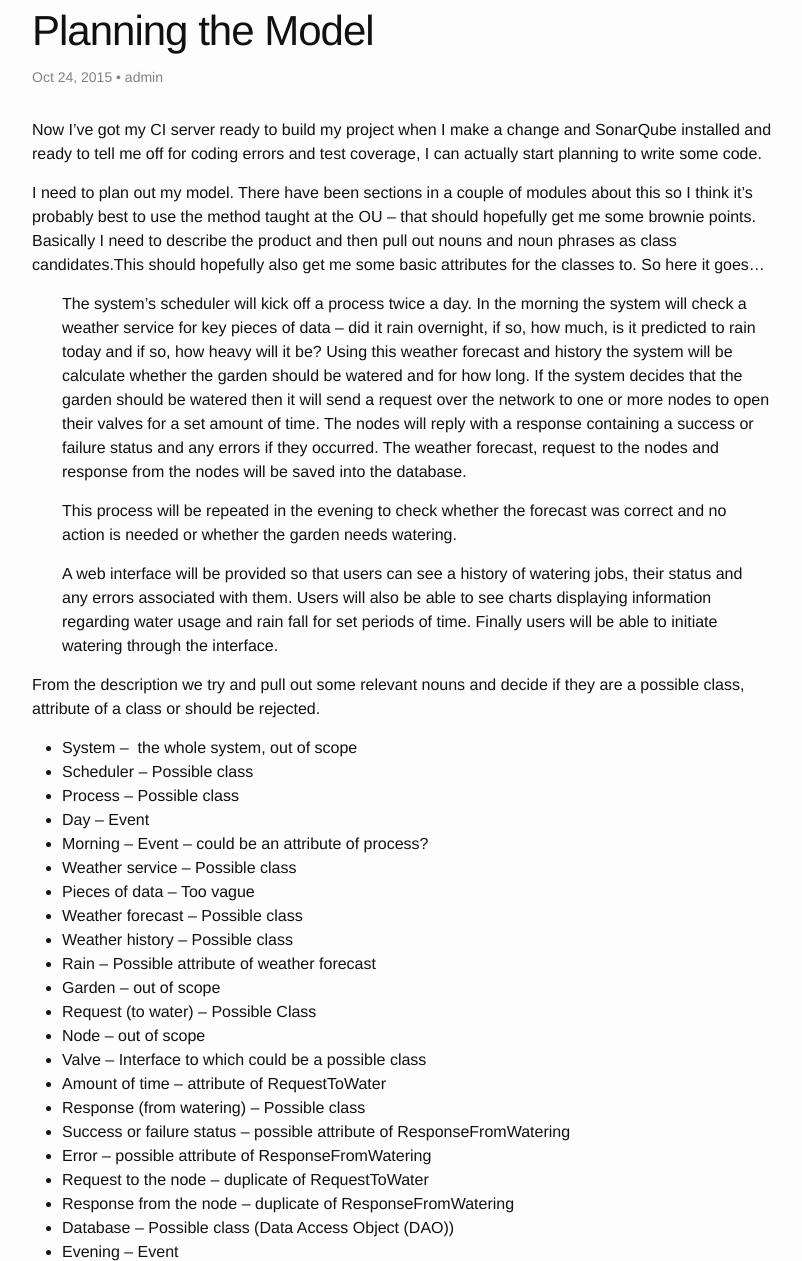
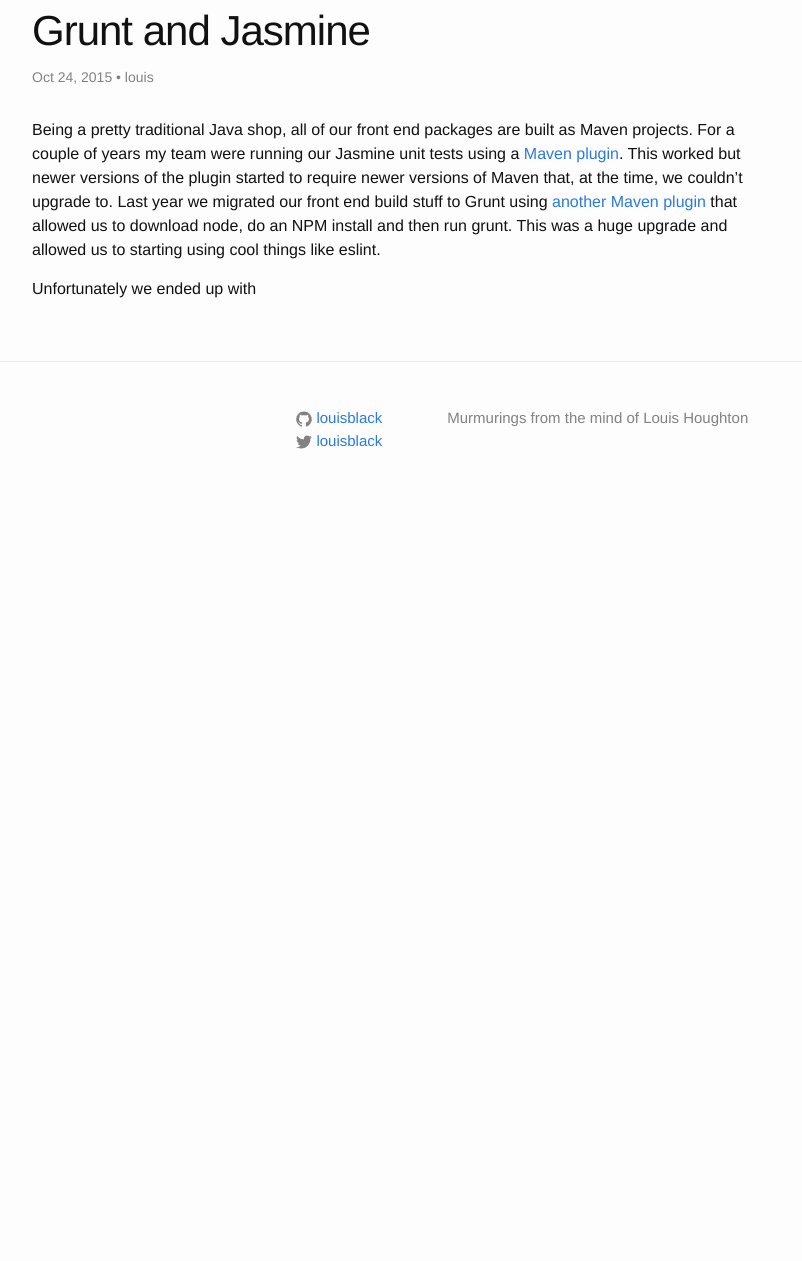
Before and after one commit to Louisblack/Louisblack.github.io, a Jekyll site: the page built from _posts/2015-10-24-grunt-and-jasmine.md, in a window 1280 px wide and 1400 px high, scrolled down 903 px. Shown: the part 139-1400 px from the top of the window, without its empty margins (238-1040 px from the left). Built offline with Jekyll 4.4.1, drawn with Linux system fonts in a browser that asks for light colours; after the commit the page ends 1554 px from its top, so only the background shows below that; some of the changed text lies outside the part shown.

Commit message:
starting

```diff
--- a/_posts/2015-10-24-grunt-and-jasmine.md
+++ b/_posts/2015-10-24-grunt-and-jasmine.md
@@ -1,106 +1,14 @@
 ---
-title: Planning the Model
-author: admin
+title: Grunt and Jasmine
+author: louis
 layout: post
-permalink: /2015/03/planning-the-model/
+permalink: /2015/10/grunt-and-jasmine/
 categories:
-  - Final Project
-  - OU Degree
   - Programming
 tags:
-  - domain modelling
-  - OU
+  - JavaScript
   - Programming
 ---
-Now I&#8217;ve got my CI server ready to build my project when I make a change and SonarQube installed and ready to tell me off for coding errors and test coverage, I can actually start planning to write some code.
+Being a pretty traditional Java shop, all of our front end packages are built as Maven projects. For a couple of years my team were running our Jasmine unit tests using a [Maven plugin](http://searls.github.io/jasmine-maven-plugin/). This worked but newer versions of the plugin started to require newer versions of Maven that, at the time, we couldn't upgrade to. Last year we migrated our front end build stuff to Grunt using [another Maven plugin](https://github.com/eirslett/frontend-maven-plugin) that allowed us to download node, do an NPM install and then run grunt. This was a huge upgrade and allowed us to starting using cool things like eslint.
 
-I need to plan out my model. There have been sections in a couple of modules about this so I think it&#8217;s probably best to use the method taught at the OU &#8211; that should hopefully get me some brownie points. Basically I need to describe the product and then pull out nouns and noun phrases as class candidates.This should hopefully also get me some basic attributes for the classes to. So here it goes&#8230;
-
-<p style="padding-left: 30px;">
-  The system&#8217;s scheduler will kick off a process twice a day. In the morning the system will check a weather service for key pieces of data &#8211; did it rain overnight, if so, how much, is it predicted to rain today and if so, how heavy will it be? Using this weather forecast and history the system will be calculate whether the garden should be watered and for how long. If the system decides that the garden should be watered then it will send a request over the network to one or more nodes to open their valves for a set amount of time. The nodes will reply with a response containing a success or failure status and any errors if they occurred. The weather forecast, request to the nodes and response from the nodes will be saved into the database.
-</p>
-
-<p style="padding-left: 30px;">
-  This process will be repeated in the evening to check whether the forecast was correct and no action is needed or whether the garden needs watering.
-</p>
-
-<p style="padding-left: 30px;">
-  A web interface will be provided so that users can see a history of watering jobs, their status and any errors associated with them. Users will also be able to see charts displaying information regarding water usage and rain fall for set periods of time. Finally users will be able to initiate watering through the interface.
-</p>
-
-From the description we try and pull out some relevant nouns and decide if they are a possible class, attribute of a class or should be rejected.
-
-  * System &#8211;  the whole system, out of scope
-  * Scheduler &#8211; Possible class
-  * Process &#8211; Possible class
-  * Day &#8211; Event
-  * Morning &#8211; Event &#8211; could be an attribute of process?
-  * Weather service &#8211; Possible class
-  * Pieces of data &#8211; Too vague
-  * Weather forecast &#8211; Possible class
-  * Weather history &#8211; Possible class
-  * Rain &#8211; Possible attribute of weather forecast
-  * Garden &#8211; out of scope
-  * Request (to water) &#8211; Possible Class
-  * Node &#8211; out of scope
-  * Valve &#8211; Interface to which could be a possible class
-  * Amount of time &#8211; attribute of RequestToWater
-  * Response (from watering) &#8211; Possible class
-  * Success or failure status &#8211; possible attribute of ResponseFromWatering
-  * Error &#8211; possible attribute of ResponseFromWatering
-  * Request to the node &#8211; duplicate of RequestToWater
-  * Response from the node &#8211; duplicate of ResponseFromWatering
-  * Database &#8211; Possible class (Data Access Object (DAO))
-  * Evening &#8211; Event
-  * Action &#8211; duplicate of RequestToWater?
-  * Web interface &#8211; too abstract
-  * Watering job &#8211; Same as process?
-  * User &#8211; Possible class
-  * Chart &#8211; Possible class
-  * Water usage &#8211; Possible class
-  * Rain fall &#8211; Possible class
-  * Period of time &#8211; an attribute of a request for data?
-
-The web interface is part of a later phase so we&#8217;ll disregard possible classes from there for the time being.
-
-For our key domain I think we have&#8230;
-
-<span style="text-decoration: underline;">Scheduler</span>
-
-  * Morning trigger time
-  * Event trigger time
-
-<span style="text-decoration: underline;">Weather Service</span>
-
-<span style="text-decoration: underline;">Weather Forecast</span>
-
-  * Probability of rain
-  * Predicted temperature
-
-<span style="text-decoration: underline;">Weather History</span>
-
-  * Did it rain?
-  * Amount of rain
-  * Average temperature
-
-<span style="text-decoration: underline;">IrrigationRequest</span>
-
-  * Amount of time to water
-
-<span style="text-decoration: underline;">IrrigationResponse</span>
-
-  * Success?
-  * Error(s)
-
-<span style="text-decoration: underline;">Process/Job</span>
-
-  * Time Started
-  * Started manually or by the scheduler
-  * Forecast
-  * History
-  * Request
-  * Response
-
-<span style="text-decoration: underline;">DAO</span>
-
-I think that looks like a good place to start. I&#8217;m sure I&#8217;ll need some more attributes and such. In addition to actually setting up the classes I want to get the architecture in place to do persistence tests in the build using a lightweight database like H2.
+Unfortunately we ended up with
```
